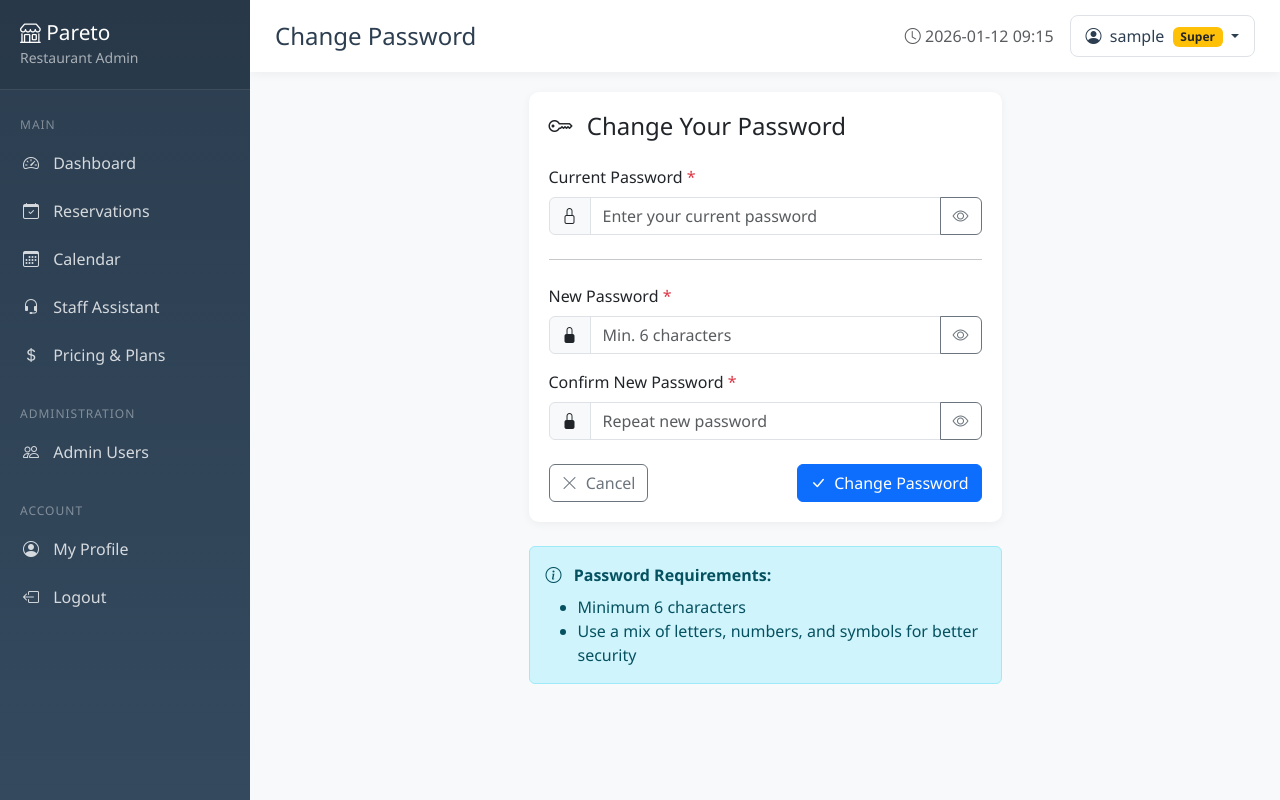
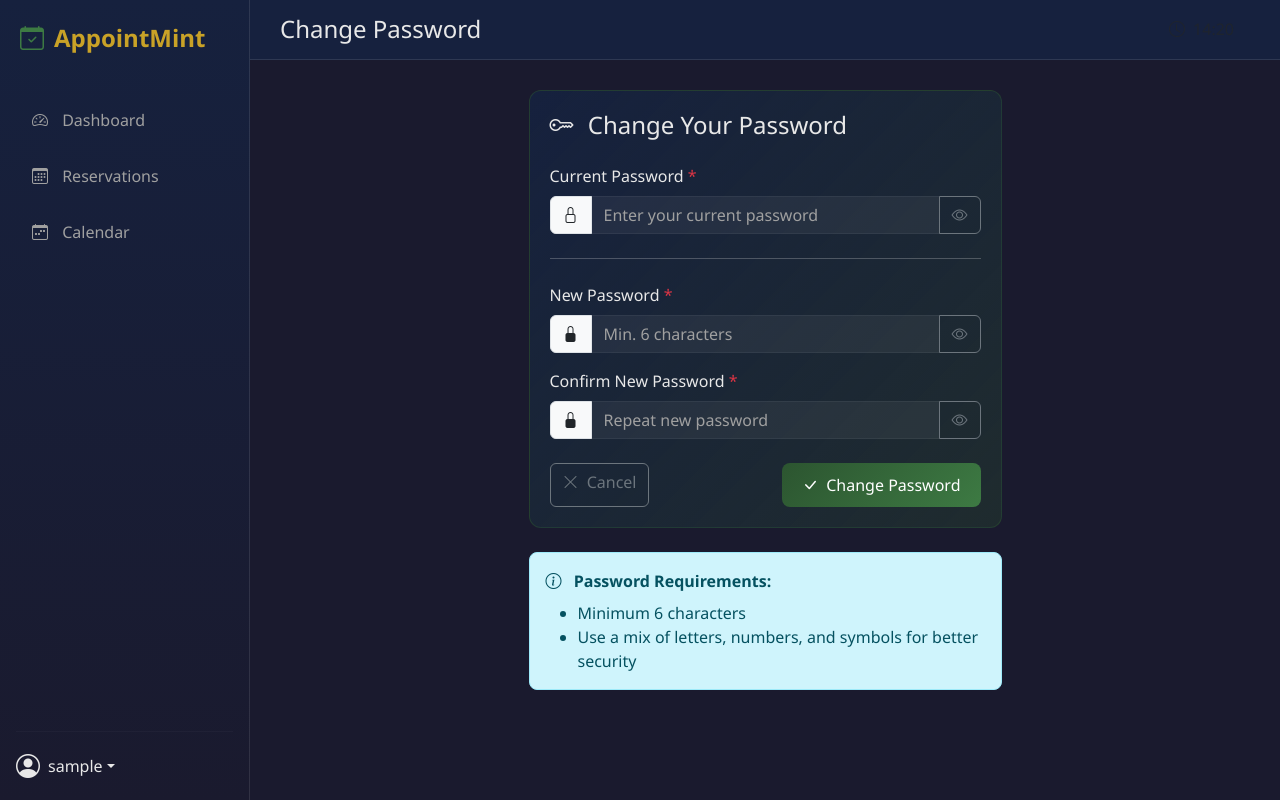
Before and after one commit to janattavoccado/pareto-appointmint-app, a Flask app: page /admin/profile/password in a window 1280 px wide. Run offline with Flask 3, Linux system fonts and the light colour scheme; the visitor is signed in with stand-in values (Sample User, id 1); some libraries are stand-ins or nearby versions.

Commit message:
Simplified base.html - core routes only

```diff
--- a/templates/admin/base.html
+++ b/templates/admin/base.html
@@ -3,75 +3,53 @@
 <head>
     <meta charset="UTF-8">
     <meta name="viewport" content="width=device-width, initial-scale=1.0">
-    <title>{% block title %}Admin Dashboard{% endblock %} - Pareto Restaurant</title>
-
-    <!-- Bootstrap 5 CSS -->
+    <title>{% block title %}Admin Dashboard{% endblock %} - AppointMint</title>
     <link href="https://cdn.jsdelivr.net/npm/bootstrap@5.3.2/dist/css/bootstrap.min.css" rel="stylesheet">
-    <!-- Bootstrap Icons -->
     <link href="https://cdn.jsdelivr.net/npm/bootstrap-icons@1.11.1/font/bootstrap-icons.css" rel="stylesheet">
-    <!-- FullCalendar CSS (for calendar view) -->
-    <link href="https://cdn.jsdelivr.net/npm/fullcalendar@6.1.10/index.global.min.css" rel="stylesheet">
-
     <style>
         :root {
-            --sidebar-width: 250px;
-            --primary-color: #2c3e50;
-            --secondary-color: #34495e;
-            --accent-color: #3498db;
+            --primary-color: #2c5530;
+            --primary-light: #3d7a43;
+            --primary-dark: #1e3a21;
+            --accent-color: #c9a227;
+            --bg-dark: #1a1a2e;
+            --bg-card: #16213e;
+            --text-light: #e8e8e8;
+            --text-muted: #a0a0a0;
         }
 
         body {
+            background-color: var(--bg-dark);
+            color: var(--text-light);
             font-family: 'Segoe UI', Tahoma, Geneva, Verdana, sans-serif;
-            background-color: #f8f9fa;
+            min-height: 100vh;
         }
 
-        /* Sidebar */
         .sidebar {
+            background: linear-gradient(180deg, var(--bg-card) 0%, var(--bg-dark) 100%);
+            min-height: 100vh;
+            border-right: 1px solid rgba(255,255,255,0.1);
             position: fixed;
-            top: 0;
-            left: 0;
-            height: 100vh;
-            width: var(--sidebar-width);
-            background: linear-gradient(180deg, var(--primary-color) 0%, var(--secondary-color) 100%);
-            padding-top: 0;
+            width: 250px;
             z-index: 1000;
-            transition: all 0.3s;
-            overflow-y: auto;
-        }
-
-        .sidebar-header {
-            padding: 20px;
-            background: rgba(0,0,0,0.1);
-            border-bottom: 1px solid rgba(255,255,255,0.1);
-        }
-
-        .sidebar-header h3 {
-            color: #fff;
-            margin: 0;
-            font-size: 1.3rem;
-        }
-
-        .sidebar-header small {
-            color: rgba(255,255,255,0.6);
         }
 
         .sidebar .nav-link {
-            color: rgba(255,255,255,0.8);
+            color: var(--text-muted);
             padding: 12px 20px;
-            border-left: 3px solid transparent;
-            transition: all 0.2s;
+            margin: 4px 12px;
+            border-radius: 8px;
+            transition: all 0.3s ease;
         }
 
         .sidebar .nav-link:hover {
-            background: rgba(255,255,255,0.1);
-            color: #fff;
-            border-left-color: var(--accent-color);
+            color: var(--text-light);
+            background-color: rgba(255,255,255,0.1);
         }
 
         .sidebar .nav-link.active {
-            background: rgba(255,255,255,0.15);
-            color: #fff;
-            border-left-color: var(--accent-color);
+            color: white;
+            background: linear-gradient(135deg, var(--primary-color) 0%, var(--primary-light) 100%);
         }
 
         .sidebar .nav-link i {
@@ -80,293 +58,297 @@
             text-align: center;
         }
 
-        .sidebar .nav-section {
-            padding: 10px 20px 5px;
-            color: rgba(255,255,255,0.4);
-            font-size: 0.75rem;
+        .main-content {
+            margin-left: 250px;
+            padding: 30px;
+            min-height: 100vh;
+        }
+
+        .navbar-top {
+            background-color: var(--bg-card);
+            border-bottom: 1px solid rgba(255,255,255,0.1);
+            padding: 15px 30px;
+            margin: -30px -30px 30px -30px;
+        }
+
+        .card {
+            background-color: var(--bg-card);
+            border: 1px solid rgba(255,255,255,0.1);
+            border-radius: 12px;
+        }
+
+        .card-header {
+            background-color: transparent;
+            border-bottom: 1px solid rgba(255,255,255,0.1);
+            padding: 15px 20px;
+        }
+
+        .stat-card {
+            background: linear-gradient(135deg, var(--bg-card) 0%, rgba(44, 85, 48, 0.3) 100%);
+            border: 1px solid rgba(44, 85, 48, 0.5);
+            border-radius: 12px;
+            padding: 20px;
+            transition: transform 0.3s ease;
+        }
+
+        .stat-card:hover {
+            transform: translateY(-5px);
+        }
+
+        .stat-card .stat-value {
+            font-size: 2.5rem;
+            font-weight: 700;
+            color: var(--accent-color);
+        }
+
+        .stat-card .stat-label {
+            color: var(--text-muted);
+            font-size: 0.9rem;
             text-transform: uppercase;
             letter-spacing: 1px;
         }
 
-        /* Main content */
-        .main-content {
-            margin-left: var(--sidebar-width);
-            padding: 20px 30px;
-            min-height: 100vh;
+        .btn-primary {
+            background: linear-gradient(135deg, var(--primary-color) 0%, var(--primary-light) 100%);
+            border: none;
+            padding: 10px 20px;
+            border-radius: 8px;
         }
 
-        /* Top bar */
-        .top-bar {
-            background: #fff;
-            padding: 15px 25px;
-            margin: -20px -30px 20px -30px;
-            box-shadow: 0 2px 10px rgba(0,0,0,0.05);
-            display: flex;
-            justify-content: space-between;
-            align-items: center;
+        .btn-primary:hover {
+            background: linear-gradient(135deg, var(--primary-light) 0%, var(--primary-color) 100%);
         }
 
-        .top-bar h1 {
-            font-size: 1.5rem;
-            margin: 0;
-            color: var(--primary-color);
-        }
-
-        /* User dropdown */
-        .user-dropdown .dropdown-toggle {
-            background: transparent;
-            border: 1px solid #dee2e6;
-            border-radius: 8px;
-            padding: 8px 15px;
-            color: var(--primary-color);
-        }
-
-        .user-dropdown .dropdown-toggle:hover {
-            background: #f8f9fa;
-        }
-
-        .user-dropdown .dropdown-menu {
-            border-radius: 8px;
-            box-shadow: 0 5px 20px rgba(0,0,0,0.1);
-        }
-
-        /* Cards */
-        .stat-card {
-            background: #fff;
-            border-radius: 10px;
-            padding: 20px;
-            box-shadow: 0 2px 10px rgba(0,0,0,0.05);
-            transition: transform 0.2s;
-        }
-
-        .stat-card:hover {
-            transform: translateY(-2px);
-        }
-
-        .stat-card .stat-icon {
-            width: 50px;
-            height: 50px;
-            border-radius: 10px;
-            display: flex;
-            align-items: center;
-            justify-content: center;
-            font-size: 1.5rem;
-        }
-
-        .stat-card .stat-value {
-            font-size: 2rem;
-            font-weight: 700;
-            color: var(--primary-color);
-        }
-
-        .stat-card .stat-label {
-            color: #6c757d;
-            font-size: 0.9rem;
-        }
-
-        /* Tables */
-        .table-container {
-            background: #fff;
-            border-radius: 10px;
-            box-shadow: 0 2px 10px rgba(0,0,0,0.05);
-            overflow: hidden;
-        }
-
-        .table-container .table {
-            margin: 0;
+        .table {
+            color: var(--text-light);
         }
 
         .table thead th {
-            background: #f8f9fa;
-            border-bottom: 2px solid #dee2e6;
+            border-bottom: 2px solid rgba(255,255,255,0.1);
+            color: var(--text-muted);
             font-weight: 600;
-            color: var(--primary-color);
+            text-transform: uppercase;
+            font-size: 0.8rem;
+            letter-spacing: 1px;
         }
 
-        /* Status badges */
+        .table tbody td {
+            border-bottom: 1px solid rgba(255,255,255,0.05);
+            vertical-align: middle;
+        }
+
+        .badge-status {
+            padding: 6px 12px;
+            border-radius: 20px;
+            font-weight: 500;
+            font-size: 0.75rem;
+        }
+
         .badge-confirmed {
-            background-color: #28a745;
+            background-color: rgba(40, 167, 69, 0.2);
+            color: #28a745;
+        }
+
+        .badge-pending {
+            background-color: rgba(255, 193, 7, 0.2);
+            color: #ffc107;
         }
 
         .badge-cancelled {
-            background-color: #dc3545;
+            background-color: rgba(220, 53, 69, 0.2);
+            color: #dc3545;
         }
 
         .badge-completed {
-            background-color: #17a2b8;
+            background-color: rgba(23, 162, 184, 0.2);
+            color: #17a2b8;
         }
 
-        /* Action buttons */
-        .btn-action {
-            padding: 5px 10px;
-            font-size: 0.85rem;
+        .logo-text {
+            font-size: 1.5rem;
+            font-weight: 700;
+            color: var(--accent-color);
+            text-decoration: none;
+            display: flex;
+            align-items: center;
+            padding: 20px;
         }
 
-        /* Flash messages */
-        .alert-container {
-            position: fixed;
-            top: 20px;
-            right: 20px;
-            z-index: 9999;
-            max-width: 400px;
+        .logo-text i {
+            margin-right: 10px;
+            color: var(--primary-light);
         }
 
-        /* Responsive */
+        .user-dropdown {
+            color: var(--text-light);
+        }
+
+        .dropdown-menu {
+            background-color: var(--bg-card);
+            border: 1px solid rgba(255,255,255,0.1);
+        }
+
+        .dropdown-item {
+            color: var(--text-light);
+        }
+
+        .dropdown-item:hover {
+            background-color: rgba(255,255,255,0.1);
+            color: white;
+        }
+
+        .form-control, .form-select {
+            background-color: rgba(255,255,255,0.05);
+            border: 1px solid rgba(255,255,255,0.1);
+            color: var(--text-light);
+        }
+
+        .form-control:focus, .form-select:focus {
+            background-color: rgba(255,255,255,0.1);
+            border-color: var(--primary-color);
+            color: var(--text-light);
+            box-shadow: 0 0 0 0.2rem rgba(44, 85, 48, 0.25);
+        }
+
+        .form-control::placeholder {
+            color: var(--text-muted);
+        }
+
+        .alert {
+            border-radius: 8px;
+        }
+
+        .modal-content {
+            background-color: var(--bg-card);
+            border: 1px solid rgba(255,255,255,0.1);
+        }
+
+        .modal-header {
+            border-bottom: 1px solid rgba(255,255,255,0.1);
+        }
+
+        .modal-footer {
+            border-top: 1px solid rgba(255,255,255,0.1);
+        }
+
+        .btn-close {
+            filter: invert(1);
+        }
+
         @media (max-width: 768px) {
             .sidebar {
-                margin-left: calc(-1 * var(--sidebar-width));
+                width: 100%;
+                position: relative;
+                min-height: auto;
             }
-
-            .sidebar.show {
-                margin-left: 0;
-            }
-
             .main-content {
                 margin-left: 0;
             }
         }
+
+        {% block extra_css %}{% endblock %}
     </style>
-    {% block extra_css %}{% endblock %}
 </head>
 <body>
+    <div class="d-flex">
         <!-- Sidebar -->
-    <nav class="sidebar">
-        <div class="sidebar-header">
-            <h3><i class="bi bi-shop"></i> Pareto</h3>
-            <small>Restaurant Admin</small>
-        </div>
+        <nav class="sidebar d-flex flex-column">
+            <a href="{{ url_for('admin.dashboard') }}" class="logo-text">
+                <i class="bi bi-calendar-check"></i>
+                AppointMint
+            </a>
 
             <ul class="nav flex-column mt-3">
-            <li class="nav-section">Main</li>
                 <li class="nav-item">
                     <a class="nav-link {% if request.endpoint == 'admin.dashboard' %}active{% endif %}"
                        href="{{ url_for('admin.dashboard') }}">
-                    <i class="bi bi-speedometer2"></i> Dashboard
+                        <i class="bi bi-speedometer2"></i>
+                        Dashboard
                     </a>
                 </li>
                 <li class="nav-item">
-                <a class="nav-link {% if 'reservation' in request.endpoint and 'admin_' not in request.endpoint %}active{% endif %}"
+                    <a class="nav-link {% if request.endpoint == 'admin.reservations' %}active{% endif %}"
                        href="{{ url_for('admin.reservations') }}">
-                    <i class="bi bi-calendar-check"></i> Reservations
+                        <i class="bi bi-calendar3"></i>
+                        Reservations
                     </a>
                 </li>
                 <li class="nav-item">
                     <a class="nav-link {% if request.endpoint == 'admin.calendar' %}active{% endif %}"
                        href="{{ url_for('admin.calendar') }}">
-                    <i class="bi bi-calendar3"></i> Calendar
-                </a>
-            </li>
-            <li class="nav-item">
-                <a class="nav-link {% if request.endpoint == 'admin.staff_assistant' %}active{% endif %}"
-                   href="{{ url_for('admin.staff_assistant') }}">
-                    <i class="bi bi-headset"></i> Staff Assistant
-                </a>
-            </li>
-            <li class="nav-item">
-                <a class="nav-link {% if request.endpoint == 'admin.pricing' %}active{% endif %}"
-                   href="{{ url_for('admin.pricing') }}">
-                    <i class="bi bi-currency-dollar"></i> Pricing & Plans
-                </a>
-            </li>
-
-            {% if session.get('is_superadmin') %}
-            <li class="nav-section mt-3">Administration</li>
-            <li class="nav-item">
-                <a class="nav-link {% if 'admin_user' in request.endpoint or request.endpoint == 'admin.new_admin_user' %}active{% endif %}"
-                   href="{{ url_for('admin.admin_users') }}">
-                    <i class="bi bi-people"></i> Admin Users
-                </a>
-            </li>
-            {% endif %}
-
-            <li class="nav-section mt-3">Account</li>
-            <li class="nav-item">
-                <a class="nav-link {% if request.endpoint == 'admin.profile' %}active{% endif %}"
-                   href="{{ url_for('admin.profile') }}">
-                    <i class="bi bi-person-circle"></i> My Profile
-                </a>
-            </li>
-            <li class="nav-item">
-                <a class="nav-link" href="{{ url_for('admin.logout') }}">
-                    <i class="bi bi-box-arrow-left"></i> Logout
+                        <i class="bi bi-calendar-week"></i>
+                        Calendar
                     </a>
                 </li>
             </ul>
+
+            <div class="mt-auto p-3">
+                <hr style="border-color: rgba(255,255,255,0.1);">
+                <div class="dropdown">
+                    <a href="#" class="d-flex align-items-center text-decoration-none dropdown-toggle user-dropdown"
+                       data-bs-toggle="dropdown">
+                        <i class="bi bi-person-circle me-2" style="font-size: 1.5rem;"></i>
+                        <span>{{ session.get('admin_username', 'Admin') }}</span>
+                    </a>
+                    <ul class="dropdown-menu dropdown-menu-dark">
+                        <li><a class="dropdown-item" href="{{ url_for('admin.profile') }}">
+                            <i class="bi bi-person me-2"></i>Profile
+                        </a></li>
+                        <li><hr class="dropdown-divider"></li>
+                        <li><a class="dropdown-item" href="{{ url_for('admin.logout') }}">
+                            <i class="bi bi-box-arrow-right me-2"></i>Logout
+                        </a></li>
+                    </ul>
+                </div>
+            </div>
         </nav>
 
         <!-- Main Content -->
-    <main class="main-content">
-        <!-- Top Bar -->
-        <div class="top-bar">
-            <h1>{% block page_title %}Dashboard{% endblock %}</h1>
-            <div class="d-flex align-items-center gap-3">
-                <span class="text-muted d-none d-md-inline">
-                    <i class="bi bi-clock"></i> {{ now.strftime('%Y-%m-%d %H:%M') if now else '' }}
+        <main class="main-content flex-grow-1">
+            <!-- Top Navbar -->
+            <div class="navbar-top d-flex justify-content-between align-items-center">
+                <h4 class="mb-0">{% block page_title %}Dashboard{% endblock %}</h4>
+                <div class="d-flex align-items-center">
+                    <span class="text-muted me-3">
+                        <i class="bi bi-clock me-1"></i>
+                        <span id="current-time"></span>
                     </span>
-
-                <!-- User Dropdown -->
-                <div class="dropdown user-dropdown">
-                    <button class="btn dropdown-toggle" type="button" data-bs-toggle="dropdown">
-                        <i class="bi bi-person-circle me-1"></i>
-                        {{ session.get('admin_fullname', 'Admin') }}
-                        {% if session.get('is_superadmin') %}
-                        <span class="badge bg-warning text-dark ms-1">Super</span>
-                        {% endif %}
-                    </button>
-                    <ul class="dropdown-menu dropdown-menu-end">
-                        <li>
-                            <a class="dropdown-item" href="{{ url_for('admin.profile') }}">
-                                <i class="bi bi-person me-2"></i> My Profile
-                            </a>
-                        </li>
-                        <li>
-                            <a class="dropdown-item" href="{{ url_for('admin.change_password') }}">
-                                <i class="bi bi-key me-2"></i> Change Password
-                            </a>
-                        </li>
-                        <li><hr class="dropdown-divider"></li>
-                        <li>
-                            <a class="dropdown-item text-danger" href="{{ url_for('admin.logout') }}">
-                                <i class="bi bi-box-arrow-left me-2"></i> Logout
-                            </a>
-                        </li>
-                    </ul>
-                </div>
                 </div>
             </div>
 
             <!-- Flash Messages -->
             {% with messages = get_flashed_messages(with_categories=true) %}
                 {% if messages %}
-                <div class="alert-container">
                     {% for category, message in messages %}
-                        <div class="alert alert-{{ 'danger' if category == 'error' else category }} alert-dismissible fade show" role="alert">
+                        <div class="alert alert-{{ category if category != 'message' else 'info' }} alert-dismissible fade show" role="alert">
                             {{ message }}
                             <button type="button" class="btn-close" data-bs-dismiss="alert"></button>
                         </div>
                     {% endfor %}
-                </div>
                 {% endif %}
             {% endwith %}
 
             <!-- Page Content -->
             {% block content %}{% endblock %}
         </main>
+    </div>
 
-    <!-- Bootstrap JS -->
     <script src="https://cdn.jsdelivr.net/npm/bootstrap@5.3.2/dist/js/bootstrap.bundle.min.js"></script>
-    <!-- FullCalendar JS -->
-    <script src="https://cdn.jsdelivr.net/npm/fullcalendar@6.1.10/index.global.min.js"></script>
-
     <script>
-        // Auto-hide flash messages after 5 seconds
-        setTimeout(function() {
-            document.querySelectorAll('.alert-container .alert').forEach(function(alert) {
-                new bootstrap.Alert(alert).close();
-            });
-        }, 5000);
+        // Update current time
+        function updateTime() {
+            const now = new Date();
+            const options = {
+                timeZone: 'Europe/Zagreb',
+                hour: '2-digit',
+                minute: '2-digit',
+                hour12: false
+            };
+            document.getElementById('current-time').textContent = now.toLocaleTimeString('hr-HR', options);
+        }
+        updateTime();
+        setInterval(updateTime, 60000);
     </script>
-
     {% block extra_js %}{% endblock %}
 </body>
 </html>
```
Lines whose indentation alone changed are shown as unchanged.
